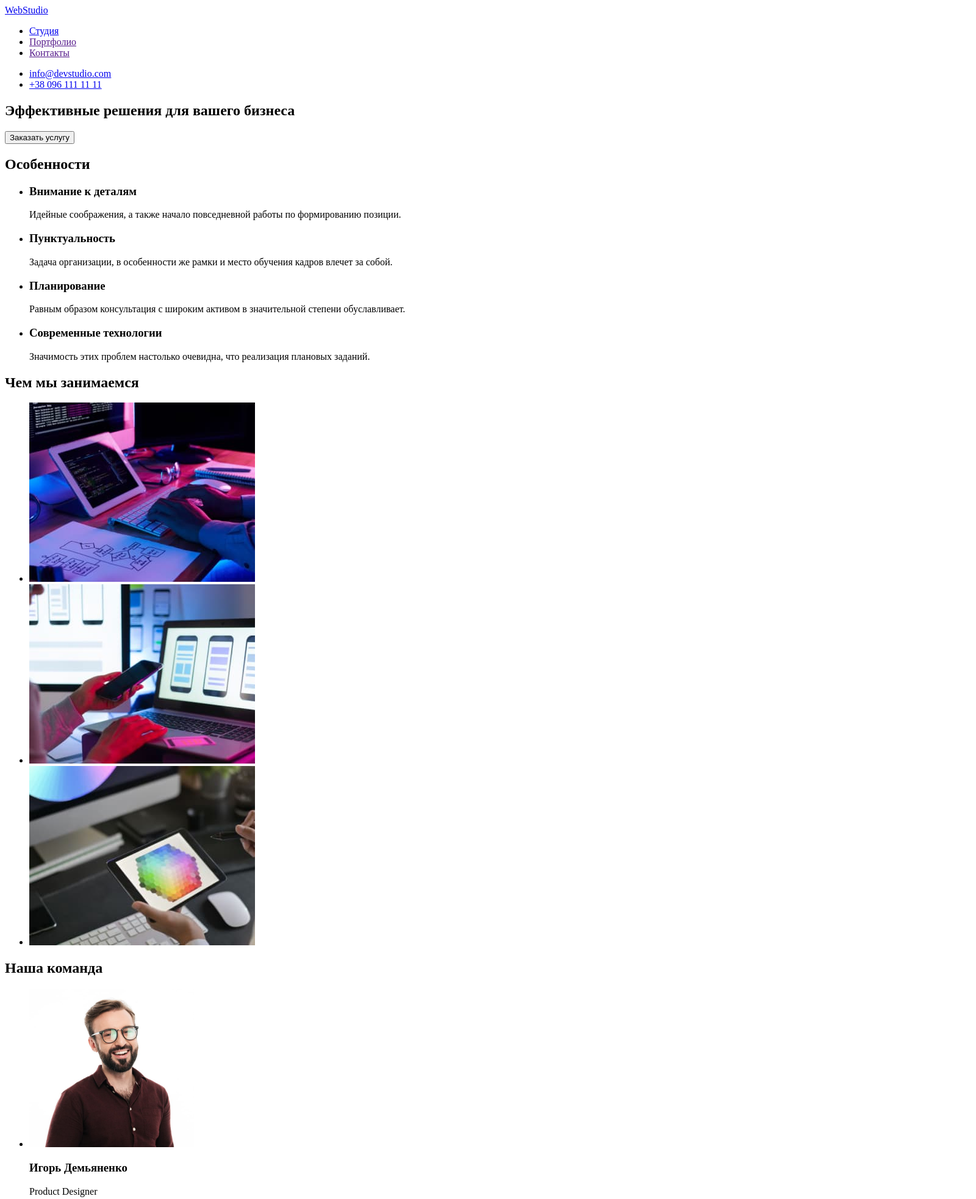
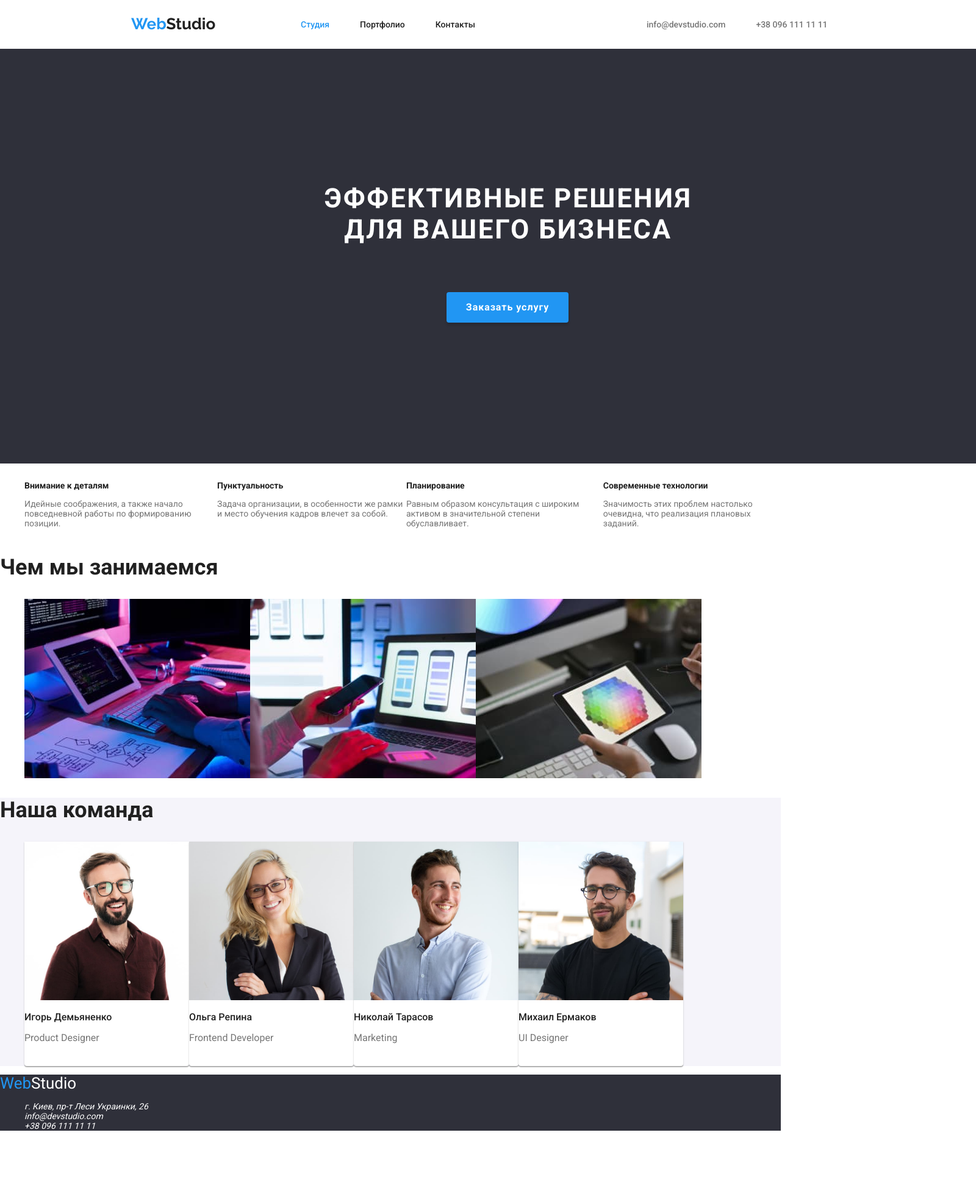
Before and after one commit to KsushitaP/goit-markup-hw-01, a plain HTML site: page index.html in a window 1280 px wide. Shown: the top 1966 px of the page at 61% size, 1600 px wide, since content can reach past the window. After the commit the page ends 1868 px from the top, so only its background shows below. Drawn offline with Linux system fonts and the light colour scheme.

Commit message:
justForCheck

```diff
--- a/index.html
+++ b/index.html
@@ -4,66 +4,70 @@
     <meta charset="UTF-8">
     <meta http-equiv="X-UA-Compatible" content="IE=edge">
     <meta name="viewport" content="width=device-width, initial-scale=1.0">
+    <link rel="preconnect" href="https://fonts.googleapis.com">
+    <link rel="preconnect" href="https://fonts.gstatic.com" crossorigin>
+    <link href="https://fonts.googleapis.com/css2?family=Raleway:wght@700&family=Roboto:wght@400;500;700;900&display=swap" rel="stylesheet">
+    <link rel="stylesheet" href="./normalize.css">
+    <link rel="stylesheet" href="./styles.css">
     <title>Студия</title>
 </head>
+
 <body>
-    <header>
-        <nav>
-            <a href="./index.html"><span>Web</span>Studio</a>
-            <ul>
-                <li><a href="./index.html">Студия</a></li>
-                <li><a href="">Портфолио</a></li>
-                <li><a href="">Контакты</a></li>
-            </ul>
-         </nav>
-         <ul>
-            <li><a href="mailto:info@devstudio.com">info@devstudio.com</a></li>
-            <li><a href="tel:+380961111111">+38 096 111 11 11</a></li>
+    <!--header-->
+    <header class="header list content">
+        <a class="link logo" href="./index.html" ><span class="logo-accent">Web</span>Studio</a>
+        <ul class="list">
+            <li class="nav-item accent"><a class="link active" href="./index.html">Студия</a></li>
+            <li class="nav-item"><a class="link active" href="">Портфолио</a></li>
+            <li class="nav-item"><a class="link active" href="">Контакты</a></li>
+            <li class="nav-item contacts"><a class="link active" href="mailto:info@devstudio.com">info@devstudio.com</a></li>
+            <li class="nav-item contacts"><a class="link active" href="tel:+380961111111">+38 096 111 11 11</a></li>
        </ul>
    </header>
-    <main>
-        <section>
-            <h1>Эффективные решения для вашего бизнеса</h1>
-            <button class="buttom" type="button">Заказать услугу</button>
+   <main class="content">
+       <section class="hero">
+            <h1 class="hero-title">Эффективные решения для вашего бизнеса</h1>
+            <button class="button" type="button">Заказать услугу</button>
+
         </section>
-        <section>
-            <h2>Особенности</h2>
-            <ul>
-                <li><h3>Внимание к деталям</h3>
+       <section class="section">
+           <h2 class="section-title visually-hidden">Особенности</h2>
+           <ul class="list">
+               <li><h3 class="list-title">Внимание к деталям</h3>
                <p>Идейные соображения, а также начало повседневной работы по формированию позиции.</p></li>
-                <li><h3>Пунктуальность</h3>
+               <li><h3 class="list-title">Пунктуальность</h3>
                <p>Задача организации, в особенности же рамки и место обучения кадров влечет за собой.</p></li>
-                <li><h3>Планирование</h3>
+               <li><h3 class="list-title">Планирование</h3>
                <p>Равным образом консультация с широким активом в значительной степени обуславливает.</p></li>
-                <li><h3>Современные технологии</h3>
+               <li><h3 class="list-title">Современные технологии</h3>
                <p>Значимость этих проблем настолько очевидна, что реализация плановых заданий.</p></li>
            </ul>
        </section>
-        <section>
-            <h2>Чем мы занимаемся</h2>
-            <ul>
+       <section class="section">
+           <h2 class="section-title">Чем мы занимаемся</h2>
+           <ul class="list">
            <li><img src="./images/img.jpg" alt="верстка" width="370"></li>
            <li><img src="./images/img-copy.jpg" alt="дизайн" width="370"></li>
            <li><img src="./images/img-copy-2.jpg" alt="внешнее оформление" width="370"></li>
            </ul>
        </section>
-        <section>
-            <h2>Наша команда</h2>
-            <ul>
-                <li><img src="./images/img-photo.jpg" alt="Игорь Демьяненко" width="270"><h3>Игорь Демьяненко</h3><p>Product Designer</p></li>
-                <li><img src="./images/img-2.jpg" alt="Ольга Репин" width="270"><h3>Ольга Репина</h3><p>Frontend Developer</p></li>
-                <li><img src="./images/img-3.jpg" alt="Николай Тарасов" width="270"><h3>Николай Тарасов</h3><p>Marketing</p></li>
-                <li><img src="./images/img-4.jpg" alt="Михаил Ермаков" width="270"><h3>Михаил Ермаков</h3><p>UI Designer</p></li>
+       <section class="workers">
+           <h2 class="section-title">Наша команда</h2>
+           <ul class="list">
+               <li class="card-bg"><img src="./images/img-photo.jpg" alt="Игорь Демьяненко" width="270"><h3 class="workers-title">Игорь Демьяненко</h3><p class="workers-text">Product Designer</p></li>
+               <li class="card-bg"><img src="./images/img-2.jpg" alt="Ольга Репин" width="270"><h3 class="workers-title">Ольга Репина</h3><p class="workers-text">Frontend Developer</p></li>
+               <li class="card-bg"><img src="./images/img-3.jpg" alt="Николай Тарасов" width="270"><h3 class="workers-title">Николай Тарасов</h3><p class="workers-text">Marketing</p></li>
+               <li class="card-bg"><img src="./images/img-4.jpg" alt="Михаил Ермаков" width="270"><h3 class="workers-title">Михаил Ермаков</h3><p class="workers-text">UI Designer</p></li>
            </ul>
        </section>
    </main>
-    <footer>
-        <a href="./index.html"><span>Web</span>Studio</a>
+   <footer class="footer content">
+       <a class="link logo-footer" href="./index.html"><span class="footer-accent">Web</span>Studio</a>
        <address>
-            <ul>
-                <li><a href="https://bit.ly/3pXMvUd" target="_blank" rel="noopener noreferrer">г. Киев, пр-т Леси Украинки, 26</a></li>
-                <li><a href="mailto:info@devstudio.com">info@devstudio.com</a></li>
-                <li><a href="tel:+380961111111">+38 096 111 11 11</a></li>
+           <ul class="list-footer">
+               <li><a class="link active" href="https://bit.ly/3pXMvUd" target="_blank" rel="noopener noreferrer">г. Киев, пр-т Леси Украинки, 26</a></li>
+               <li><a class="link active" href="mailto:info@devstudio.com">info@devstudio.com</a></li>
+               <li><a class="link active" href="tel:+380961111111">+38 096 111 11 11</a></li>
            </ul>
        </address>
    </footer>
--- /dev/null
+++ b/styles.css
@@ -0,0 +1,251 @@
+:root{
+    /* font */
+     --primary-font: 'Roboto', sans-serif;
+     --secondary-font: 'Raleway', sans-serif;
+
+    /* font Weight */
+        --normal-font: 400;
+        --medium-font: 500;
+        --bold-font: 700;
+        --bolder-font: 900;
+
+    /* font size */
+        --small-font-size: 14px;
+        --normal-font-size: 16px;
+        --medium-font-size: 26px;
+        --bold-font-size: 36px;
+        --bolder-font-size: 44px;
+
+    /* colors */
+        --main-light: #FFFFFF;
+        --main-dark:  #2F303A;
+        --accent-color: #2196F3;
+        --badge-background-color: #F5F4FA;
+        --main-fonr-color: #757575;
+        --secondary-font-color: #212121;
+        --main-font-light: var(--main-light);
+        --main-font-alfa: #FFFFFF 60%;
+
+}
+
+/* styles */
+
+html {
+    scroll-behavior: smooth;
+}
+
+body {
+    font-family: var(--primary-font);
+    font-size: var(--small-font-size);
+    font-weight: var(--normal-font);
+    font-style: normal;
+    color: var(--main-fonr-color);
+}
+
+
+.list {
+    list-style: none;
+    display: flex;
+
+}
+
+.link {
+    text-decoration: none;
+    color: inherit;
+}
+
+.visually-hidden {
+    position: absolute;
+    width: 1px;
+    height: 1px;
+    margin: 1px;
+    border: 0;
+    padding: 0;
+
+    white-space: nowrap;
+    clip-path: inset(100%);
+    clip: rect(0 0 0 0);
+    overflow: hidden;
+}
+
+.section-title {
+    font-weight: 700;
+    font-size: 36px;
+    line-height: 1,16;
+
+    color: var(--secondary-font-color);
+}
+
+
+/* header styles */
+.header {
+    width: 1600px;
+    height: 80px;
+    background-color: var(--main-light);
+    padding: 0;
+    display: flex;
+    align-items: center;
+
+}
+
+.logo{
+    display: block;
+    width: 145px;
+    height: 31px;
+    font-family: var(--secondary-font);
+    font-size: 26px;
+    line-height: 1,2;
+    padding-left: 215px;
+
+    color: var(--secondary-font-color)
+
+}
+
+.logo-accent {color: var(--accent-color)
+}
+
+.nav-item {
+    font-family: var(--primary-font);
+    font-weight: var(--medium-font);
+    font-size: var(--small-font-size);
+    line-height: 16.41px;
+
+    color: var(--secondary-font-color);
+    margin-right: 50px;
+}
+.nav-item:first-child {
+    margin-left: 93px;
+}
+.nav-item:nth-child(3) {
+    margin-right: 281px;
+}
+.nav-item:last-child {
+    padding-right: 165px;
+}
+
+
+.accent {
+    color: var(--accent-color);
+}
+.active:hover,
+.active:focus{
+    color: var(--accent-color);
+}
+
+.contacts {
+    font-family: var(--primary-font);
+    font-weight: var(--medium-font);
+    font-size: var(--small-font-size);
+    line-height: 1,14;
+
+    color: var(--main-fonr-color);
+    margin-right: 50px;
+}
+
+/* main styles */
+.hero {
+    background-color: var(--main-dark);
+    width: 1600px;
+    height: 600px;
+    padding-top: 80px;
+}
+.hero-title {
+    text-transform: uppercase;
+    font-family: var(--primary-font);
+    font-size: var(--bolder-font-size);
+    width: var(--bolder-font);
+    color: var(--main-font-light);
+    letter-spacing: 0.06em;
+    width: 696px;
+    height: 120px;
+    text-align: center;
+    margin-top: 140px;
+    padding-left: 485px;
+    text-align: center;
+
+}
+.button {
+    cursor: pointer;
+    color: var(--main-font-light);
+    border: none;
+    background-color: var(--accent-color);
+    width: 200px;
+    height: 50px;
+    line-height: 0,53;
+    font-weight: var(--bold-font);
+    font-size: var(--normal-font-size);
+    align-items: center;
+    letter-spacing: 0.06em;
+    margin-left: 732px;
+    margin-top: 30px;
+    box-shadow: 0px 4px 4px rgba(0, 0, 0, 0.15);
+    border-radius: 4px;
+}
+
+.section {
+    background: var(--main-light);
+}
+
+.list-title {
+    font-weight: 700;
+    font-size: 14px;
+    line-height: 1,14;
+
+    color: var(--secondary-font-color);
+}
+
+.workers {
+    background-color:var(--badge-background-color) ;
+}
+
+.workers-title {
+    font-weight: 500;
+    font-size: 16px;
+    line-height: 1,18;
+
+    color: var(--secondary-font-color);
+}
+
+.workers-text {
+    font-weight: 400;
+    font-size: 16px;
+    line-height: 1,18;
+
+    color: var(--main-fonr-color);
+}
+
+.card-bg {
+    width: 270px;
+    height: 368px;
+    left: 1115px;
+    top: 1635px;
+
+    background: var(--main-light);
+
+    box-shadow: 0px 1px 3px rgba(0, 0, 0, 0.12), 0px 1px 1px rgba(0, 0, 0, 0.14), 0px 2px 1px rgba(0, 0, 0, 0.2);
+    border-radius: 0px 0px 4px 4px;
+}
+
+
+
+
+/* footer */
+.footer {
+    background-color: var(--main-dark);
+    color: var(--main-light);
+}
+
+.logo-footer {
+    font-size: 26px;
+    line-height: 1,19;
+
+    color: var(--main-light);
+}
+
+.footer-accent {
+    color: var(--accent-color);
+}
+
+.list-footer {
+    list-style: none;
+}
```
Also changed, not shown: normalize.css (added). Lines whose indentation alone changed are shown as unchanged.
